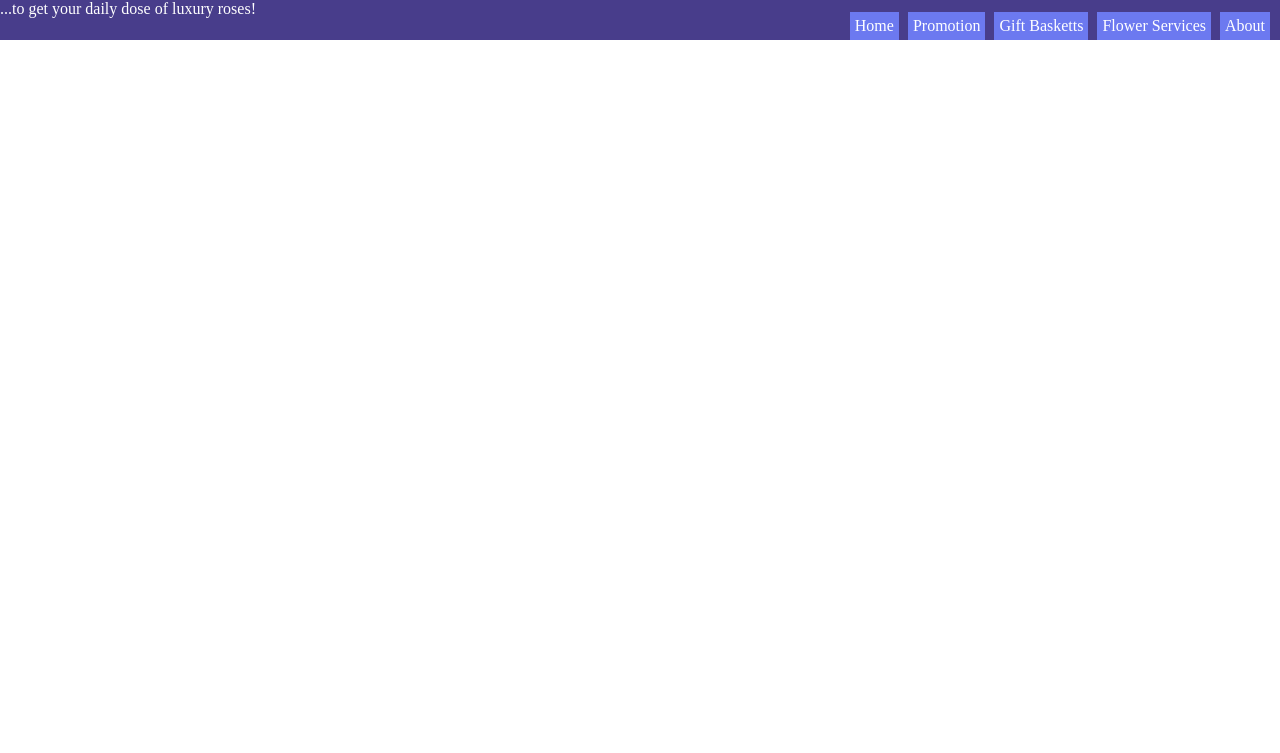
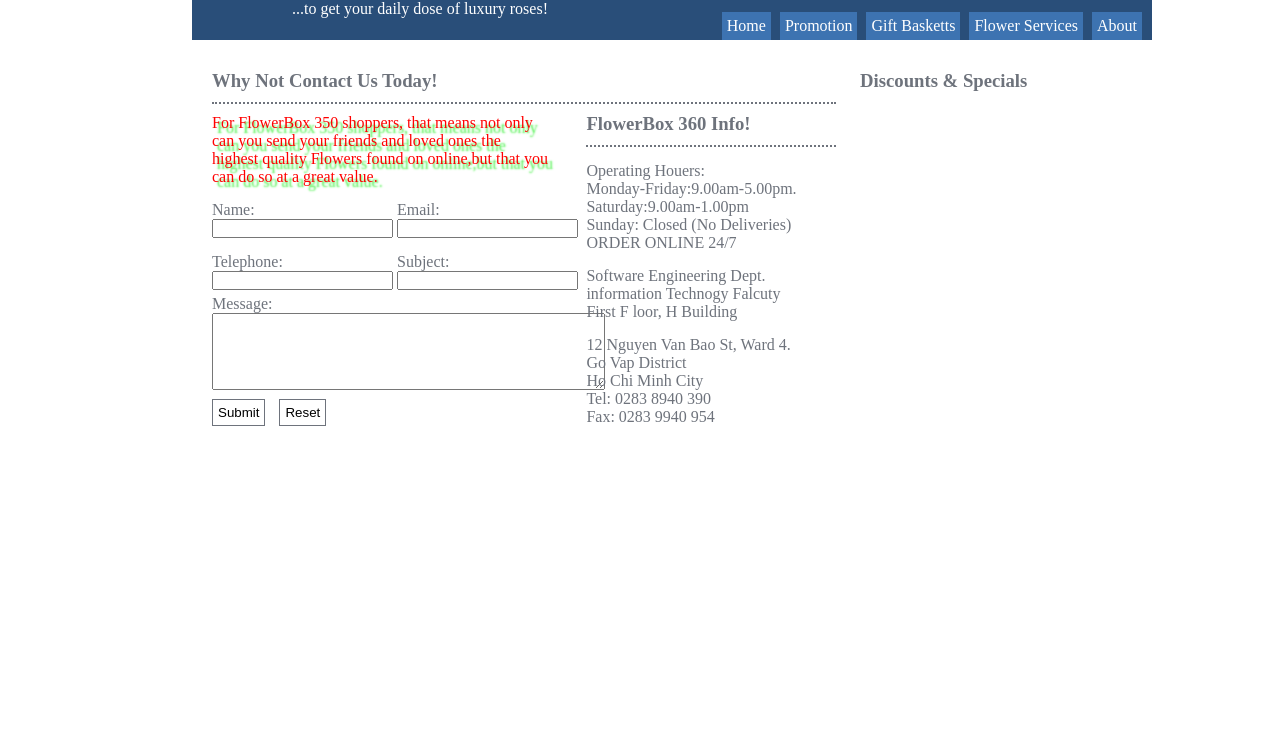
Before and after one commit to duong-24/baithuhanh, a plain HTML site: page index.html in a window 1280 px wide. Shown: the part 47-800 px from the top of the page. Drawn offline with Linux system fonts and the light colour scheme.

Commit message:
4/13/2021

```diff
--- a/css.css/css.css
+++ b/css.css/css.css
@@ -28,12 +28,12 @@
     right: 10px;
 }
 .header .timkiem input,button{
-    border: 1px solid #9082ec ;
-    background-color: rgb(76, 76, 163);
+    border: 1px solid #72a4dd ;
+    background-color: #1c3451;
 
 }
 .header,.menu{
-    background-color: darkslateblue;
+    background-color: #294E79;
     color: #fff;
 }
 a{
@@ -62,6 +62,65 @@ ul li a{
     margin-top: -6px;
 }
 .menu ul li a{
-    background-color: rgb(108, 121, 240);
+    background-color: #3D73B1;
     padding: 5px;
 }
+.conter-top .header h1,.menu p{
+    margin-left: 100px;
+}
+.body-botoom{
+    color: #6e737c;
+    width: 65%;
+    padding-top: 30px;
+    margin-left: 20px;
+}
+.body-botoom h3{
+    margin-left: 0;
+    border-bottom: 2px dotted #6e737c;
+    padding-bottom: 10px;
+}
+.container1{
+    position:relative;
+    left: 15%;
+}
+.container-left{
+    width: 60%;
+    float: left;
+}
+.container-left> p{
+    padding-top: 10px;
+    text-shadow: 5px 5px 2px #45f045;
+    color: red;
+}
+
+.container-input{
+    display: inline-block;
+    margin-top: 15px;
+}.container-tex{
+    margin-top: 5px;
+}
+.container-right{
+    float: right;
+    width: 40%;
+}
+.container-p{
+    margin-top: 15px;
+}
+.container-button button{
+    border: 1px solid #6e737c;
+    background-color: #fff;
+    padding: 5px;
+    margin-right: 10px;
+    margin-top: 5px;
+}
+.body-botoom,.body-botoom1{
+    display: inline-block;
+}
+.body-botoom1{
+    width: 30%;
+    margin-left: 20px;
+    color: #6e737c;
+}
+.body-botoom1 h3{
+
+}
--- a/index.html
+++ b/index.html
@@ -1,6 +1,7 @@
 <!DOCTYPE html>
 <!DOCTYPE html>
 <html lang="en">
+
 <head>
     <meta charset="UTF-8">
     <meta http-equiv="X-UA-Compatible" content="IE=edge">
@@ -8,14 +9,17 @@
     <title>Document</title>
     <link rel="stylesheet" href="./css.css/css.css">
 </head>
+
 <body>
+    <div class="container1" style="width: 960px;">
+        <div class="conter-top">
             <div class="header">
                 <div class="logo">
                     <h1 style="color: #fff;">FlowerBox 360</h1>
                 </div>
                 <div class="timkiem">
                     <input type="text" placeholder="Search the site..." name="asd">
-            <button type="button "style="color: #fff;">GO</button>
+                    <button type="button " style="color: #fff;">GO</button>
                 </div>
             </div>
             <div class="menu">
@@ -28,14 +32,79 @@
                     <li><a href="">About</a></li>
                 </ul>
             </div>
-    <div class="container">
-        <div>
-
         </div>
         <div>
+            <div class="body-botoom">
+                <h3>Why Not Contact Us Today!</h3>
+                <div class="container-left">
+                    <p>
+                        For FlowerBox 350 shoppers, that means not only <br>
+                        can you send your friends and loved ones the <br>
+                        highest quality Flowers found on online,but that you <br>
+                        can do so at a great value.
+                    </p>
+                    <div class="container-input">
+                        <p>Name:</p>
+                        <input type="text">
+                    </div>
+                    <div class="container-input">
+                        <p>Email:</p>
+                        <input type="email">
+                    </div>
+                    <div class="container-input">
+                        <p>Telephone:</p>
+                        <input type="tel">
+                    </div>
+                    <div class="container-input">
+                        <p>Subject:</p>
+                        <input type="text">
+                    </div>
+                    <div class="container-tex">
+                        <p>Message:</p>
+                        <textarea name="" id="" cols="47" rows="5">
 
+                        </textarea>
+                    </div>
+                    <div class="container-button">
+                        <button type="submit">Submit</button>
+                        <button type="submit">Reset</button>
+                    </div>
+                </div>
+                <div class="container-right">
+                    <h3 style="padding-top: 9px;">FlowerBox 360 Info!</h3>
+                    <div class="container-p">
+                        <p>
+                            Operating Houers: <br>
+                            Monday-Friday:9.00am-5.00pm. <br>
+                            Saturday:9.00am-1.00pm <br>
+                            Sunday: Closed (No Deliveries) <br>
+                            ORDER ONLINE 24/7
+                        </p>
+                    </div>
+                    <div class="container-p">
+                        <p>
+                            Software Engineering Dept. <br>
+                            information Technogy Falcuty <br>
+                            First F  loor, H Building
+                        </p>
+                    </div>
+                    <div class="container-p">
+                        <p>
+                            12 Nguyen Van Bao St, Ward 4. <br>
+                            Go Vap District <br>
+                            Ho Chi Minh City <br>
+                            Tel: 0283 8940 390 <br>
+                            Fax: 0283 9940 954
+                        </p>
+                    </div>
+                </div>
+            </div>
+            <div class="body-botoom1">
+                <h3>Discounts & Specials</h3>
             </div>
         </div>
         <div class="footer"></div>
+    </div>
 </body>
+
 </html>
```
Lines whose indentation alone changed are shown as unchanged.
